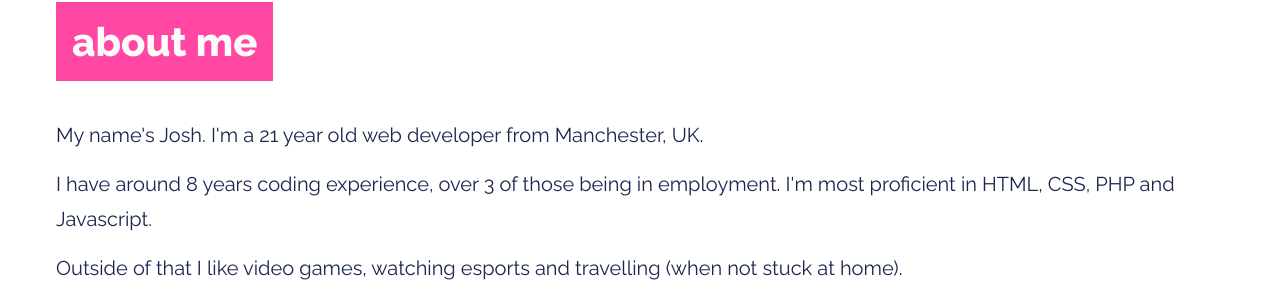
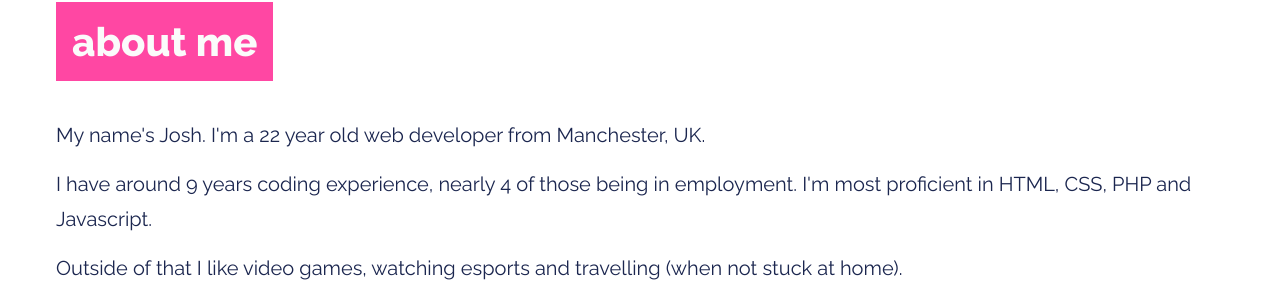
Before and after one commit to joshuk/joshee-jekyll, a Jekyll site: the page built from index.html, in a window 1280 px wide. Shown: the part 962-1261 px from the top of the page. Built offline with Jekyll 4.4.1, drawn with Linux system fonts in a browser that asks for light colours.

Commit message:
Birthday! + fixes for mobile

```diff
--- a/_includes/home/about.html
+++ b/_includes/home/about.html
@@ -1,7 +1,7 @@
 <section id="about">
     <h2><span>about me</span></h2>
-    <p>My name's Josh. I'm a 21 year old web developer from Manchester, UK.</p>
-    <p>I have around 8 years coding experience, over 3 of those being in employment. I'm most proficient in HTML, CSS, PHP and Javascript.</p>
+    <p>My name's Josh. I'm a 22 year old web developer from Manchester, UK.</p>
+    <p>I have around 9 years coding experience, nearly 4 of those being in employment. I'm most proficient in HTML, CSS, PHP and Javascript.</p>
     <p>Outside of that I like video games, watching esports and travelling (when not stuck at home).</p>
     <div class="social">
         <a href="https://www.twitter.com/{{ site.twitter_username }}" target="blank" rel="noreferrer noopener">
--- a/assets/css/tpl/home.css
+++ b/assets/css/tpl/home.css
@@ -132,6 +132,8 @@ header p:nth-of-type(2) { font-size: 1rem; }
     .name .subtitle { position: absolute; margin-bottom: 0.25rem; padding-left: 0.825rem; letter-spacing: 0.8125rem; font-size: 1rem; }
     .name h1 { margin-top: 1.375rem; font-size: 7rem; }
 
+    header.home p:nth-of-type(2) { max-width: 275px; margin: 0 auto; }
+
     .scroll-icon { bottom: 3rem; }
 }
 
--- a/assets/css/tpl/post.css
+++ b/assets/css/tpl/post.css
@@ -50,12 +50,14 @@ article code::-webkit-scrollbar { max-width: 6px; max-height: 6px; background: v
 article code::-webkit-scrollbar-thumb { background: var(--code-scrollbar-thumb); }
 article code::-webkit-scrollbar-corner { background: var(--light-colour); }
 
+@media (max-width: 700px) {
+    article code { margin-top: 1rem; font-size: 0.75rem; max-height: 35rem; }
+}
+
 @media (max-width: 700px) and (min-width: 501px) {
     p.category { margin-bottom: 1rem; }
 
     article { margin-top: 3rem; }
-
-    article code { margin-top: 1rem; font-size: 0.75rem; max-height: 35rem; }
 }
 
 @media (max-width: 500px){
```
